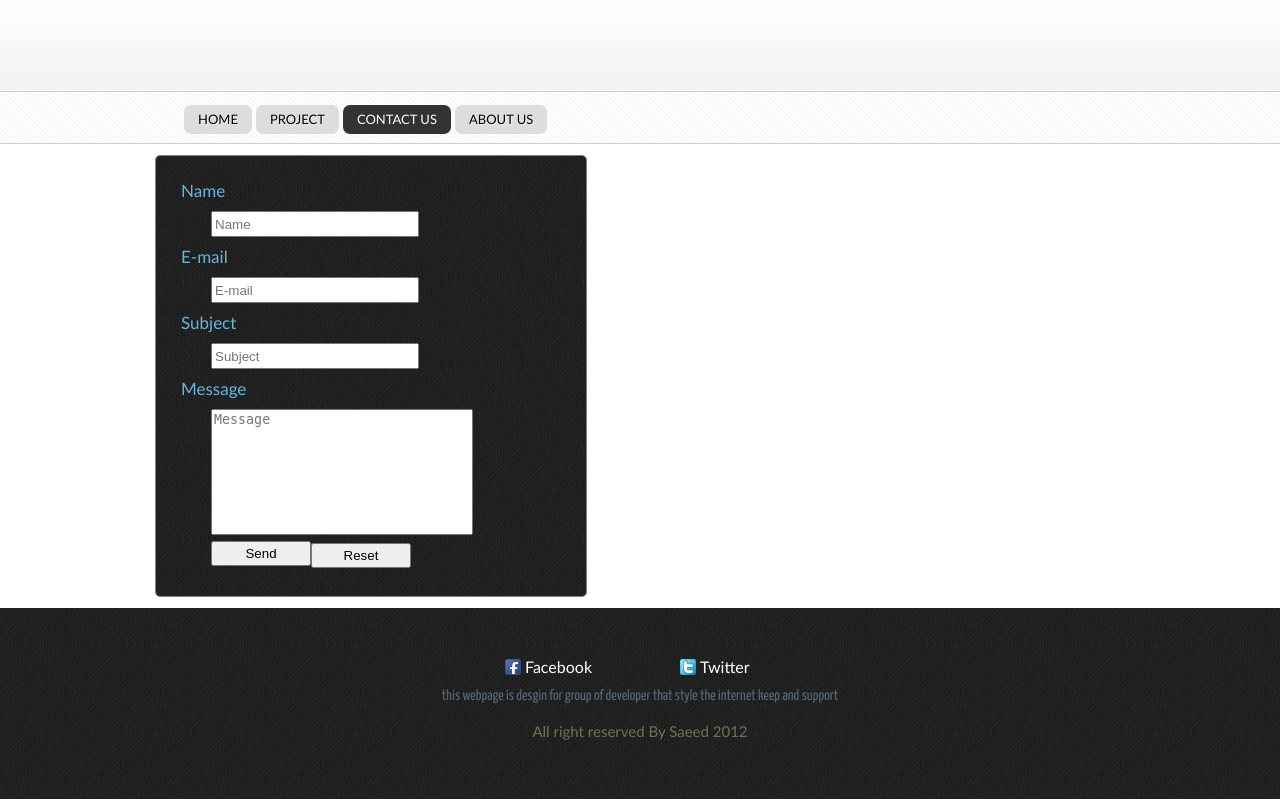
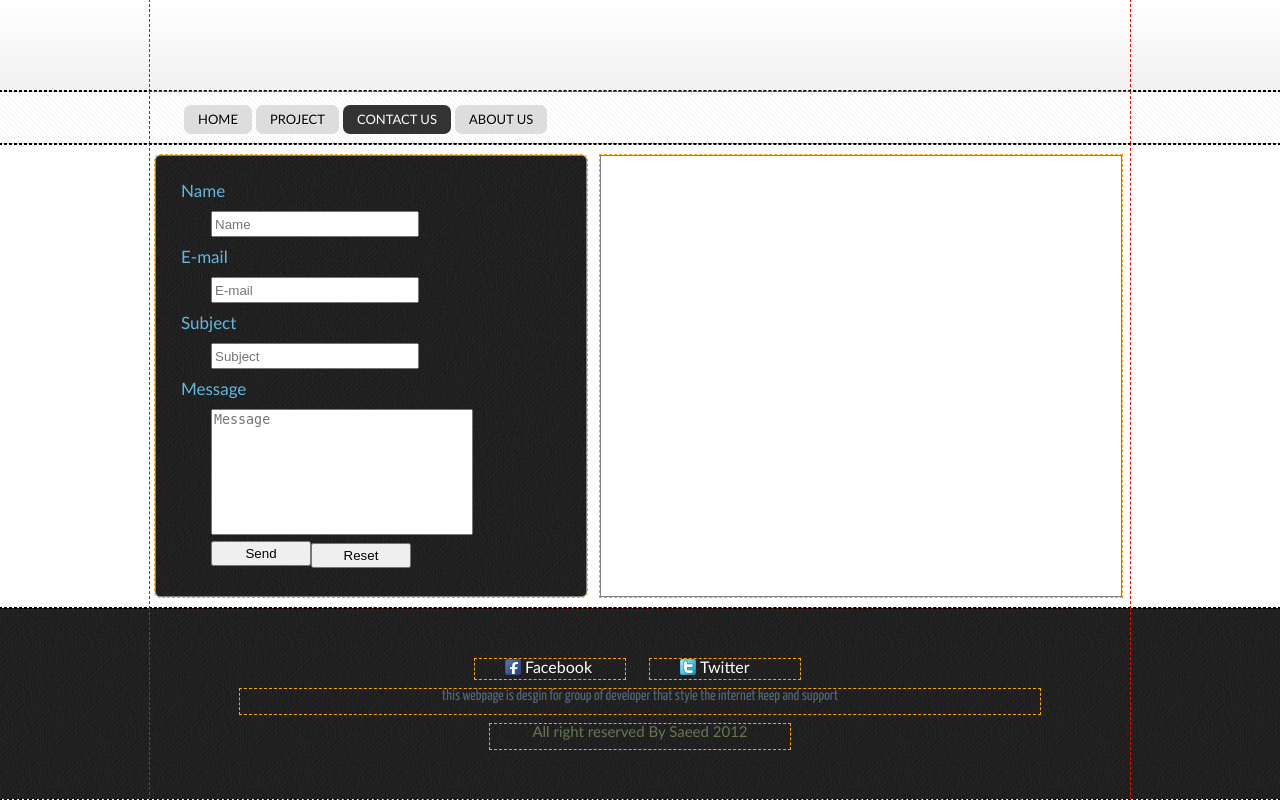
Before and after one commit to SaeedSaedi/My-personal-Website, a PHP site: page /index-contact.php in a window 1280 px wide. Run offline with PHP 8.4, Linux system fonts and the light colour scheme.

Commit message:
create about us div in contact us page

```diff
--- a/content-contact.php
+++ b/content-contact.php
@@ -15,5 +15,8 @@
 				<iframe id='ifrm' name='ifrm' src="" frameborder="0" scrolling="no"></iframe>
 			</form>
 		</div>
+		<div class="aboutus">
+
+		</div>
 	</div>
 </div>
--- a/style.css
+++ b/style.css
@@ -1,7 +1,7 @@
 body{
 
 }
-/*body > div{
+body > div{
 	outline:1px dashed black;
 }
 body > div > div{
@@ -18,7 +18,7 @@ body > div > div > div > div > div {
 }
 body > div > div > div > div > div > div{
 	outline:1px dashed red;
-}*/
+}
 
 div.container-head{
 	min-height: 90px;
@@ -358,6 +358,7 @@ div.contact div.form{
 	border: 1px solid gray;
 	background-image: url('./image/fabric.png');
 	border-radius: 5px;
+	float: left;
 }
 
 form.contact{
@@ -424,3 +425,14 @@ form.contact iframe#ifrm{
 	left: 320px;
 	top: 30px;
 }
+
+
+/*...........................Content-AboutUs.............................*/
+
+div.contact div.aboutus{
+	width: 520px;
+	height: 440px;
+	margin-left: 450px;
+	margin-top: 10px;
+	border: 1px solid gray;
+}
```
